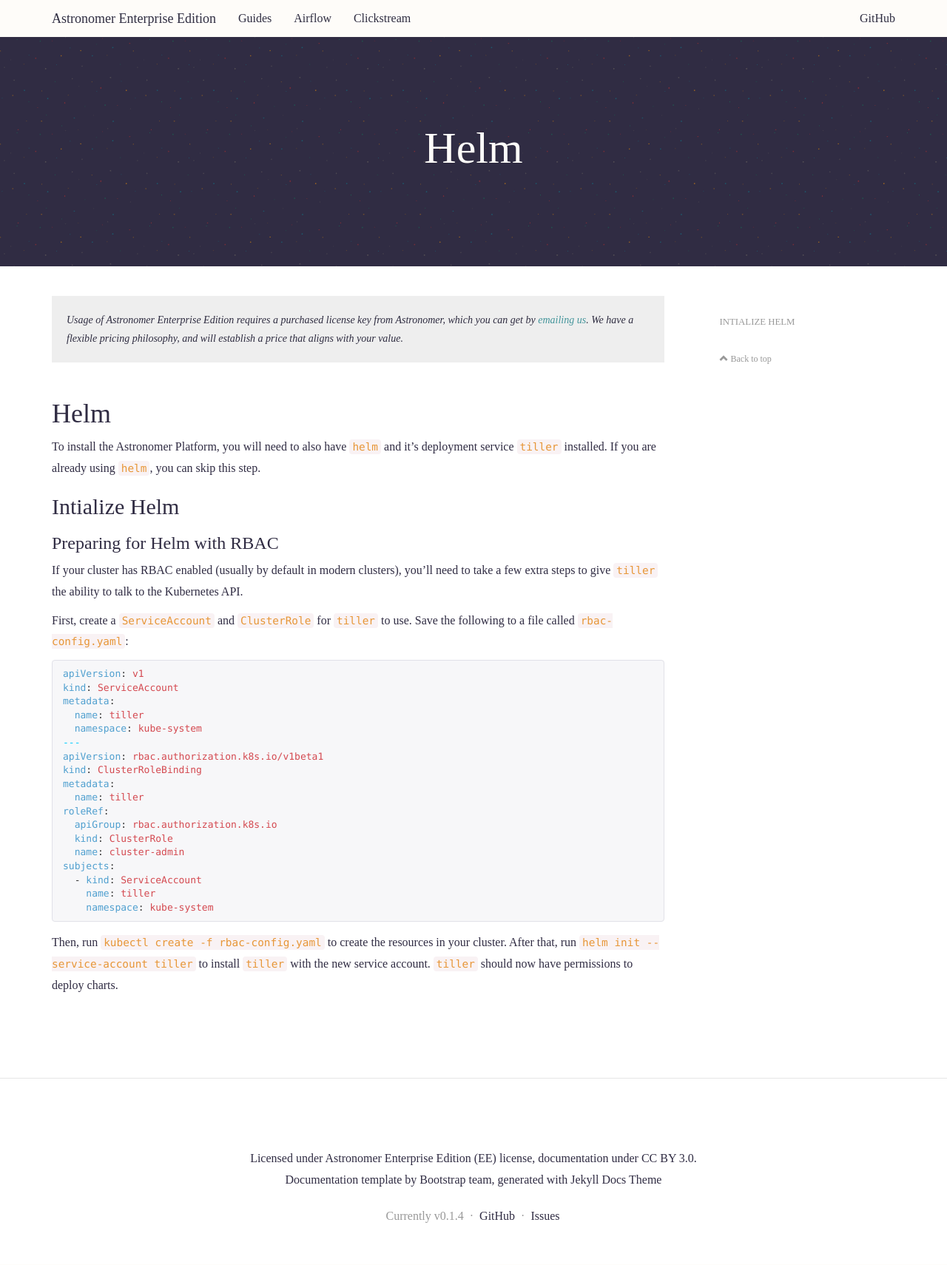
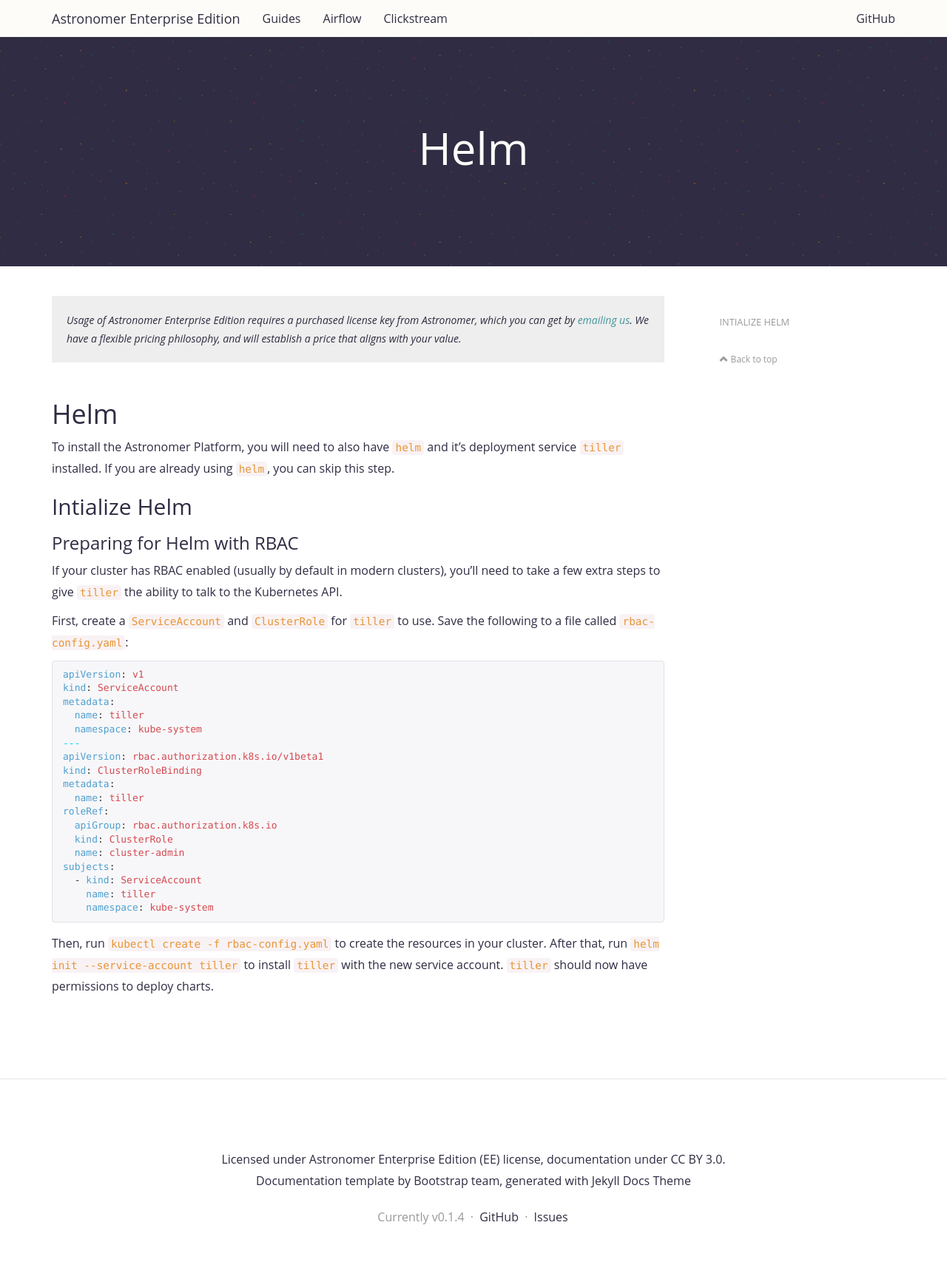
Before and after one commit to skynet/astronomer-ee, a Jekyll site: the page built from docs/pages/guides/helm.md, in a window 1280 px wide. Shown: the whole page at 74% size. Built offline with Jekyll 4.4.1, drawn with Linux system fonts in a browser that asks for light colours; nearby versions of some CDN libraries; some web fonts are replaced; comment, search, counter and statistics services are not loaded; grey boxes are pictures that could not be loaded.

Commit message:
Make small fixes

```diff
--- a/docs/_includes/footer.html
+++ b/docs/_includes/footer.html
@@ -82,7 +82,7 @@
     <script src="https://cdnjs.cloudflare.com/ajax/libs/d3/3.4.11/d3.min.js"></script>
     <script src="https://cdnjs.cloudflare.com/ajax/libs/trianglify/0.1.2/trianglify.min.js"></script>
     <script>
-        trianglify("{{ site.ui.header.color1 }}", "{{ site.ui.header.color2 }}");
+        Trianglify("{{ site.ui.header.color1 }}", "{{ site.ui.header.color2 }}");
     </script>
 {% endif %}
 
--- a/docs/_includes/head.html
+++ b/docs/_includes/head.html
@@ -15,14 +15,14 @@
   {% endif %}
 
   <link rel="stylesheet" href="https://netdna.bootstrapcdn.com/bootstrap/3.3.7/css/bootstrap.min.css">
-  <link rel="stylesheet" href="{{ "/assets/css/docs.css"   | relative_url }}">
-  <link rel="stylesheet" href="{{ "/assets/css/styles.css" | relative_url }}">
+  <link rel="stylesheet" href="{{ "../assets/css/docs.css"   | relative_url }}">
+  <link rel="stylesheet" href="{{ "../assets/css/styles.css" | relative_url }}">
 
   <script src="https://code.jquery.com/jquery-1.11.2.min.js"></script>
   <script src="https://netdna.bootstrapcdn.com/bootstrap/3.3.7/js/bootstrap.min.js"></script>
   <script src="https://cdnjs.cloudflare.com/ajax/libs/stickyfill/1.1.4/stickyfill.min.js"></script>
   <script src="https://cdnjs.cloudflare.com/ajax/libs/clipboard.js/1.7.1/clipboard.min.js"></script>
-  <script src="{{ '/assets/js/docs.min.js' | relative_url }}"></script>
+  <script src="{{ '../assets/js/docs.min.js' | relative_url }}"></script>
   <script type="text/javascript">
     $(function(){
       // dynamically insert copy button
--- a/docs/assets/css/styles.scss
+++ b/docs/assets/css/styles.scss
@@ -1,5 +1,17 @@
 ---
 ---
+
+@font-face {
+    font-family: 'Filmotype Fashion';
+    src: url("https://cdn.astronomer.io/app/fonts/filmotype/filmotype.eot");
+    src: url("https://cdn.astronomer.io/app/fonts/filmotype/filmotype.eot?#iefix") format('embedded-opentype'),url("https://cdn.astronomer.io/app/fonts/filmotype/filmo.woff2") format('woff2'),url("https://cdn.astronomer.io/app/fonts/filmotype/filmotype.woff") format('woff'),url("https://cdn.astronomer.io/app/fonts/filmotype/filmotype.ttf") format('truetype')
+  }
+
+  @font-face{
+      font-family:"Sofia Regular";
+      src:url("https://cdn.astronomer.io/app/fonts/sofia-pro/941243bb-e692-46f8-91b9-6e621e5c1ff8.eot");
+      src:url("https://cdn.astronomer.io/app/fonts/sofia-pro/941243bb-e692-46f8-91b9-6e621e5c1ff8.eot?#iefix") format("eot"),url("https://cdn.astronomer.io/app/fonts/sofia-pro/sofia-regular.woff2") format("woff2"),url("$https://cdn.astronomer.io/app/fonts/sofia-pro/476fe015-ab32-40a2-8fed-0a5af9a3bba4.woff") format("woff"),url("https://cdn.astronomer.io/app/fonts/sofia-pro/d8bcfa37-4f93-49cf-8dea-c29e894af58e.ttf") format("truetype"),url("https://cdn.astronomer.io/app/fonts/sofia-pro/28fc42bb-8761-4e6a-8c62-65d4a41c9e33.svg#28fc42bb-8761-4e6a-8c62-65d4a41c9e33") format("svg");
+  }
 
 .bs-docs-masthead {
   padding-top: 50px;
@@ -41,7 +53,7 @@
 #jumbotron-header {
   position: relative;
   color: white;
-  font-family: 'Sofia Pro';
+  font-family: 'Sofia Regular', 'Open Sans', Helvetica, Arial, sans-serif;
   background-color: #302c43;
   background-image: url(/assets/img/stars-bg.png);
   background-size: 20%;
@@ -67,7 +79,7 @@ img {
 }
 
 p, h1, h2, h3, li, a, ul, .licensing, .back-to-top {
-  font-family: 'Sofia Pro';
+  font-family: 'Sofia Regular', 'Open Sans', Helvetica, Arial, sans-serif;
 }
 
 .bs-docs-sidenav > li > a {
```
